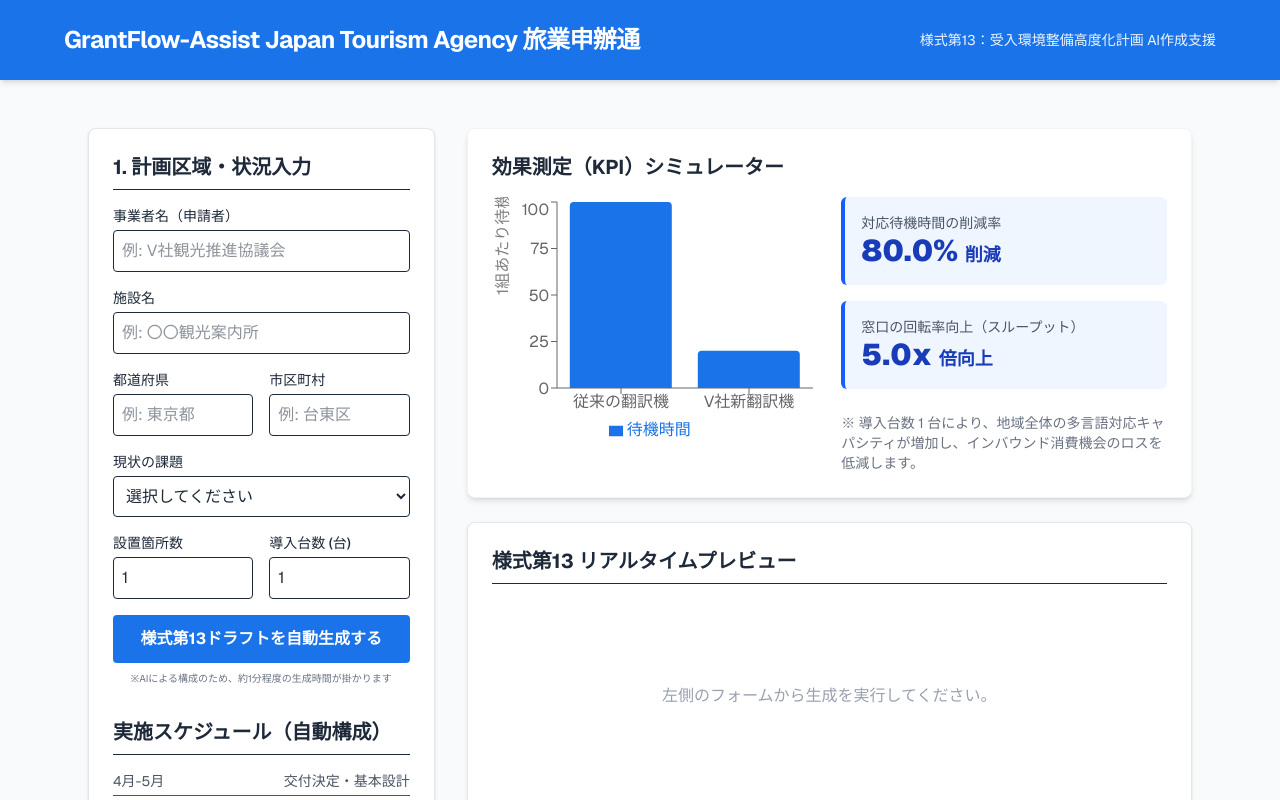
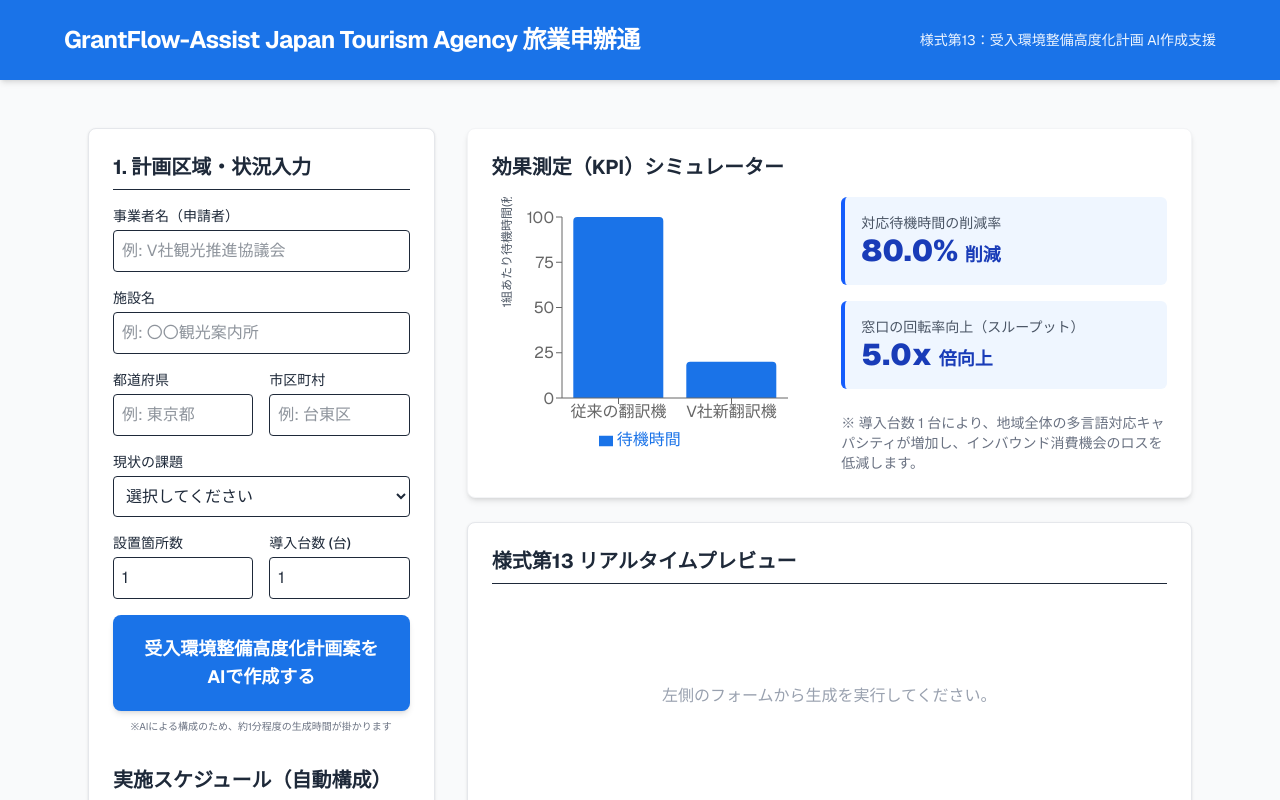
Before and after one commit to TSeki01/GrantFlow-Assist-Japan-Tourism-Agency, a Next.js app: page / in a window 1280 px wide. Shown: the top 800 px of the page. Built offline with nearby package versions, Linux system fonts and the light colour scheme.

Commit message:
Update generate button styling and fix KPI chart YAxis label clipping

```diff
--- a/app/page.tsx
+++ b/app/page.tsx
@@ -93,17 +93,17 @@
             </div>
 
             <div className="mt-4">
-              <button type="submit" disabled={loading} className="w-full bg-[#1a73e8] hover:bg-blue-700 text-white font-bold py-3 px-4 rounded transition-all flex items-center justify-center gap-2 cursor-pointer disabled:bg-blue-400 disabled:cursor-wait">
+              <button type="submit" disabled={loading} className="w-full bg-[#1a73e8] hover:bg-blue-700 text-white font-bold py-5 px-6 text-lg rounded-lg shadow-md transition-all flex items-center justify-center gap-2 cursor-pointer disabled:bg-blue-400 disabled:cursor-wait">
                 {loading ? (
                   <>
-                    <svg className="animate-spin h-5 w-5 text-white" xmlns="http://www.w3.org/2000/svg" fill="none" viewBox="0 0 24 24">
+                    <svg className="animate-spin h-6 w-6 text-white" xmlns="http://www.w3.org/2000/svg" fill="none" viewBox="0 0 24 24">
                       <circle className="opacity-25" cx="12" cy="12" r="10" stroke="currentColor" strokeWidth="4"></circle>
                       <path className="opacity-75" fill="currentColor" d="M4 12a8 8 0 018-8V0C5.373 0 0 5.373 0 12h4zm2 5.291A7.962 7.962 0 014 12H0c0 3.042 1.135 5.824 3 7.938l3-2.647z"></path>
                     </svg>
-                    <span className="animate-pulse">AIがドラフトを生成中（約1分お待ちください）...</span>
+                    <span className="animate-pulse">AIが計画案を作成中（約1分お待ちください）...</span>
                   </>
                 ) : (
-                  '様式第13ドラフトを自動生成する'
+                  '受入環境整備高度化計画案をAIで作成する'
                 )}
               </button>
               <p className="text-[10px] text-gray-500 mt-2 text-center">※AIによる構成のため、約1分程度の生成時間が掛かります</p>
--- a/components/KPISimulator.tsx
+++ b/components/KPISimulator.tsx
@@ -21,10 +21,10 @@
       <h3 className="text-xl font-bold text-gray-800 mb-4">効果測定（KPI）シミュレーター</h3>
       <div className="grid grid-cols-1 md:grid-cols-2 gap-6">
         <div>
-          <ResponsiveContainer width="100%" height={250}>
-            <BarChart data={chartData}>
+          <ResponsiveContainer width="100%" height={260}>
+            <BarChart data={chartData} margin={{ top: 20, right: 30, left: 10, bottom: 5 }}>
               <XAxis dataKey="name" />
-              <YAxis label={{ value: '1組あたり待機時間(秒)', angle: -90, position: 'insideLeft' }} />
+              <YAxis label={{ value: '1組あたり待機時間(秒)', angle: -90, position: 'insideLeft', style: { fontSize: '12px', fill: '#4b5563' } }} />
               <Tooltip cursor={{ fill: '#f3f4f6' }} />
               <Legend />
               <Bar dataKey="待機時間" fill="#1a73e8" radius={[4, 4, 0, 0]} />
```
